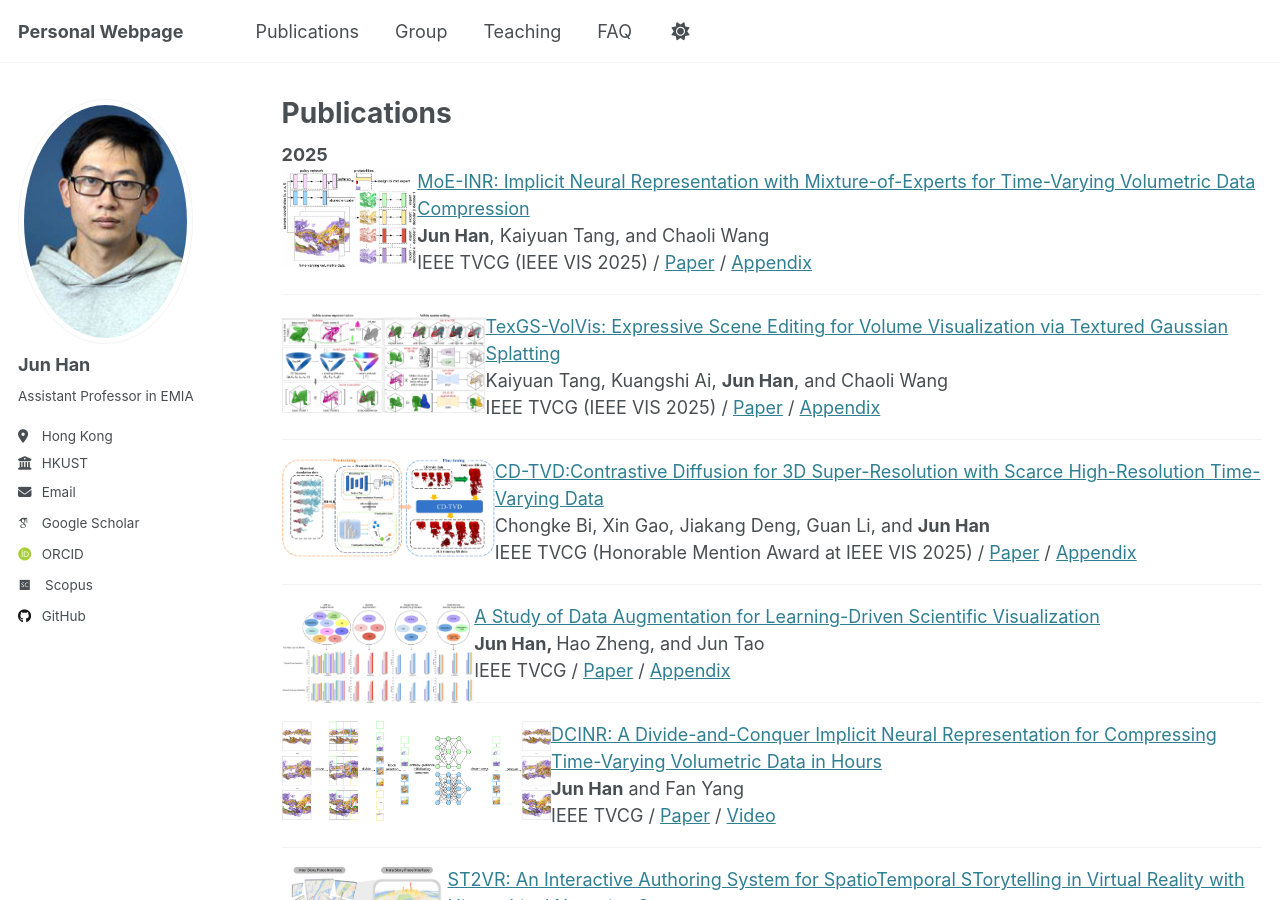
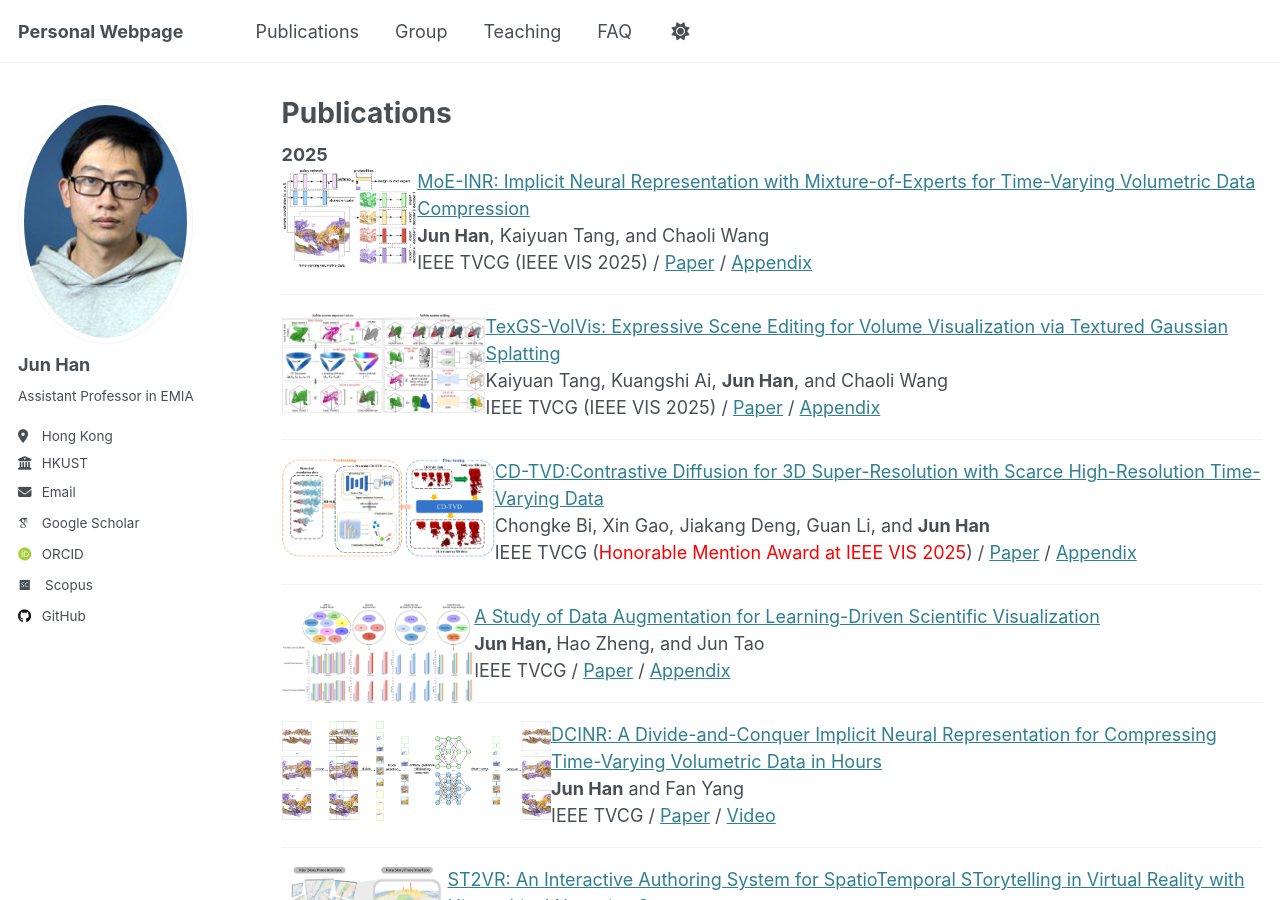
Before and after one commit to stevenhan1991/stevenhan1991.github.io, a Jekyll site: the page built from _pages/publications.md, in a window 1280 px wide and 900 px high. Built offline with Jekyll 4.4.1, drawn with Linux system fonts in a browser that asks for light colours; some web fonts are replaced.

Commit message:
Update publications.md

```diff
--- a/_pages/publications.md
+++ b/_pages/publications.md
@@ -64,7 +64,7 @@ redirect_from:
 		<span class="author"><b>Jun Han</b></span>
     </div>
     <div>
-                  <span class="venue">IEEE TVCG (Honorable Mention Award at IEEE VIS 2025)</span> /
+                  <span class="venue">IEEE TVCG (<span style="color:red">Honorable Mention Award at IEEE VIS 2025</span>)</span> /
                   <span class="tag"><a href="http://stevenhan1991.github.io/assets/pdf/CD-TVD.pdf">Paper</a></span> /
 	           <span class="tag"><a href="http://stevenhan1991.github.io/assets/pdf/CD-Appendix.pdf">Appendix</a></span>
     </div>
```
